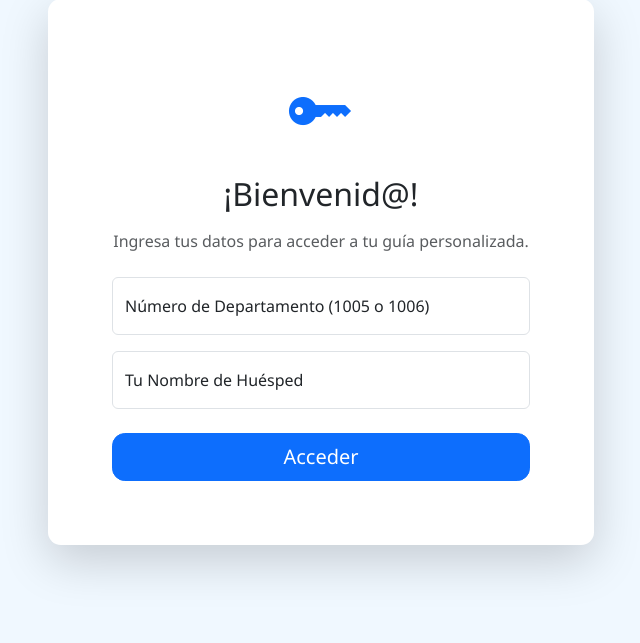
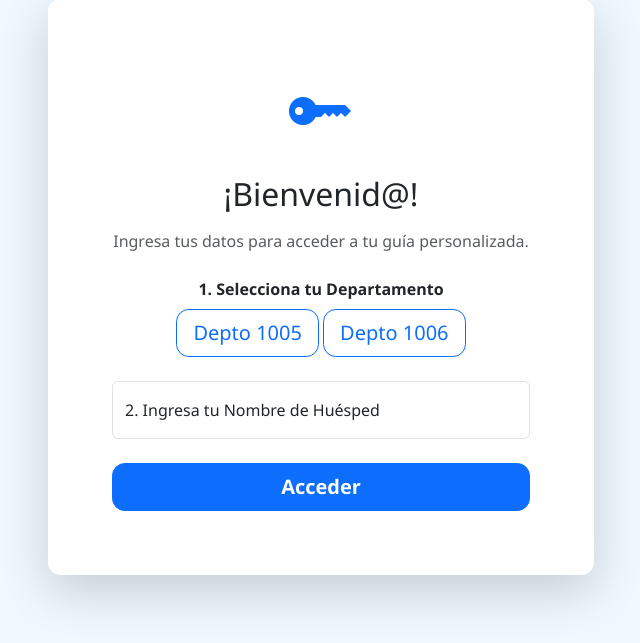
Before and after one commit to gutimell/hostess, a Flask app: page / in a window 1280 px wide. Shown: the part 105-748 px from the top of the page, without its empty margins (319-959 px from the left). Run offline with Flask 3, Linux system fonts and the light colour scheme.

Commit message:
Update index.html

```diff
--- a/templates/index.html
+++ b/templates/index.html
@@ -12,13 +12,20 @@
                 <p class="text-muted mb-4">Ingresa tus datos para acceder a tu guía personalizada.</p>
 
                 <form method="post">
-                    <div class="form-floating mb-3">
-                        <input type="text" class="form-control" id="depto" name="depto" placeholder="Ej: 1005" required>
-                        <label for="depto">Número de Departamento (1005 o 1006)</label>
+                    <div class="mb-4">
+                        <label class="form-label fw-bold">1. Selecciona tu Departamento</label>
+                        <div class="d-grid gap-2 d-sm-block" role="group" aria-label="Selector de departamento">
+                            <input type="radio" class="btn-check" name="depto" id="depto1005" value="1005" autocomplete="off" required>
+                            <label class="btn btn-outline-primary btn-lg" for="depto1005">Depto 1005</label>
+
+                            <input type="radio" class="btn-check" name="depto" id="depto1006" value="1006" autocomplete="off" required>
+                            <label class="btn btn-outline-primary btn-lg" for="depto1006">Depto 1006</label>
+                        </div>
                     </div>
+
                     <div class="form-floating mb-4">
                         <input type="text" class="form-control" id="nombre" name="nombre" placeholder="Tu Nombre" required>
-                        <label for="nombre">Tu Nombre de Huésped</label>
+                        <label for="nombre">2. Ingresa tu Nombre de Huésped</label>
                     </div>
 
                     {% if error %}
@@ -27,7 +34,7 @@
                         </div>
                     {% endif %}
 
-                    <button type="submit" class="w-100 btn btn-primary btn-lg">Acceder</button>
+                    <button type="submit" class="w-100 btn btn-primary btn-lg fw-bold">Acceder</button>
                 </form>
             </div>
         </div>
```
